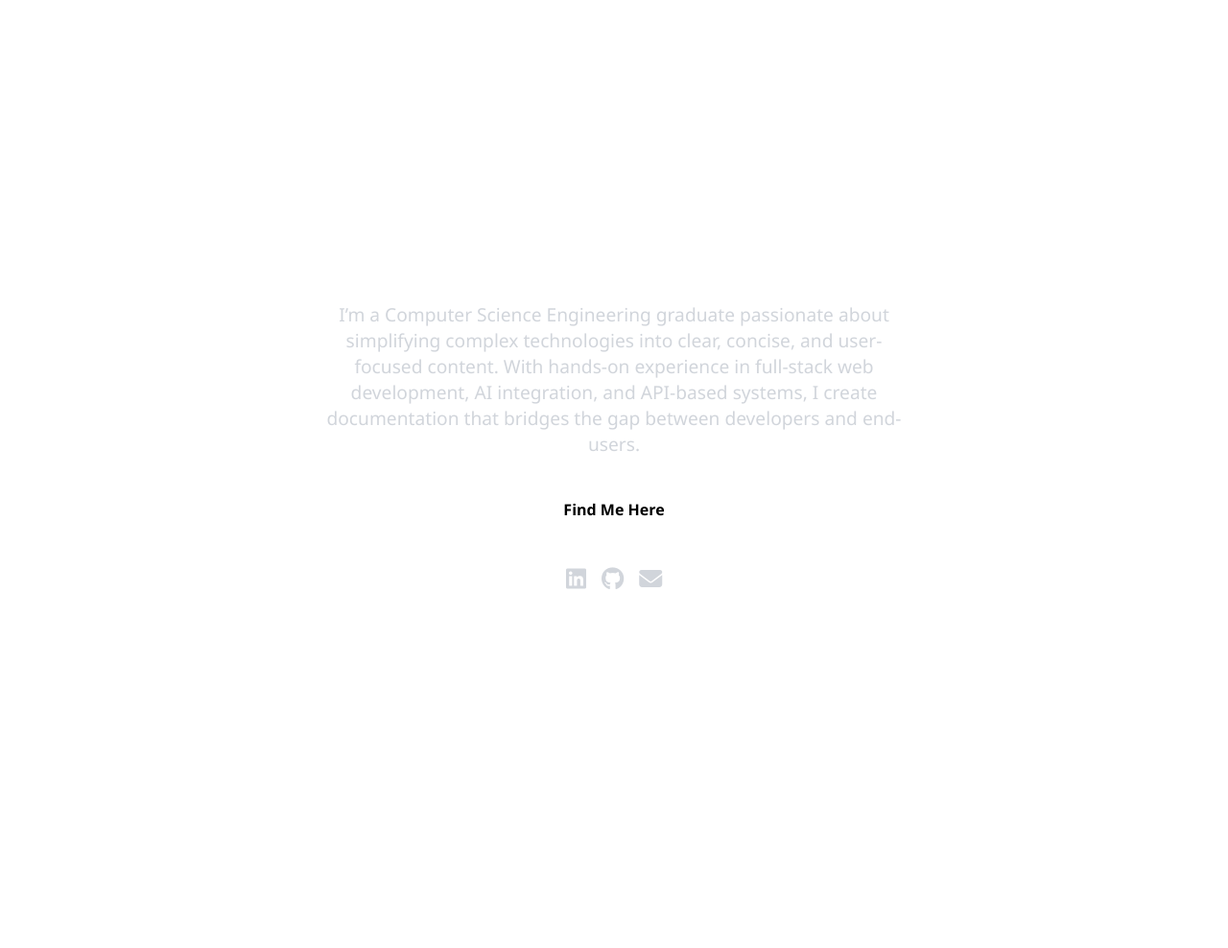
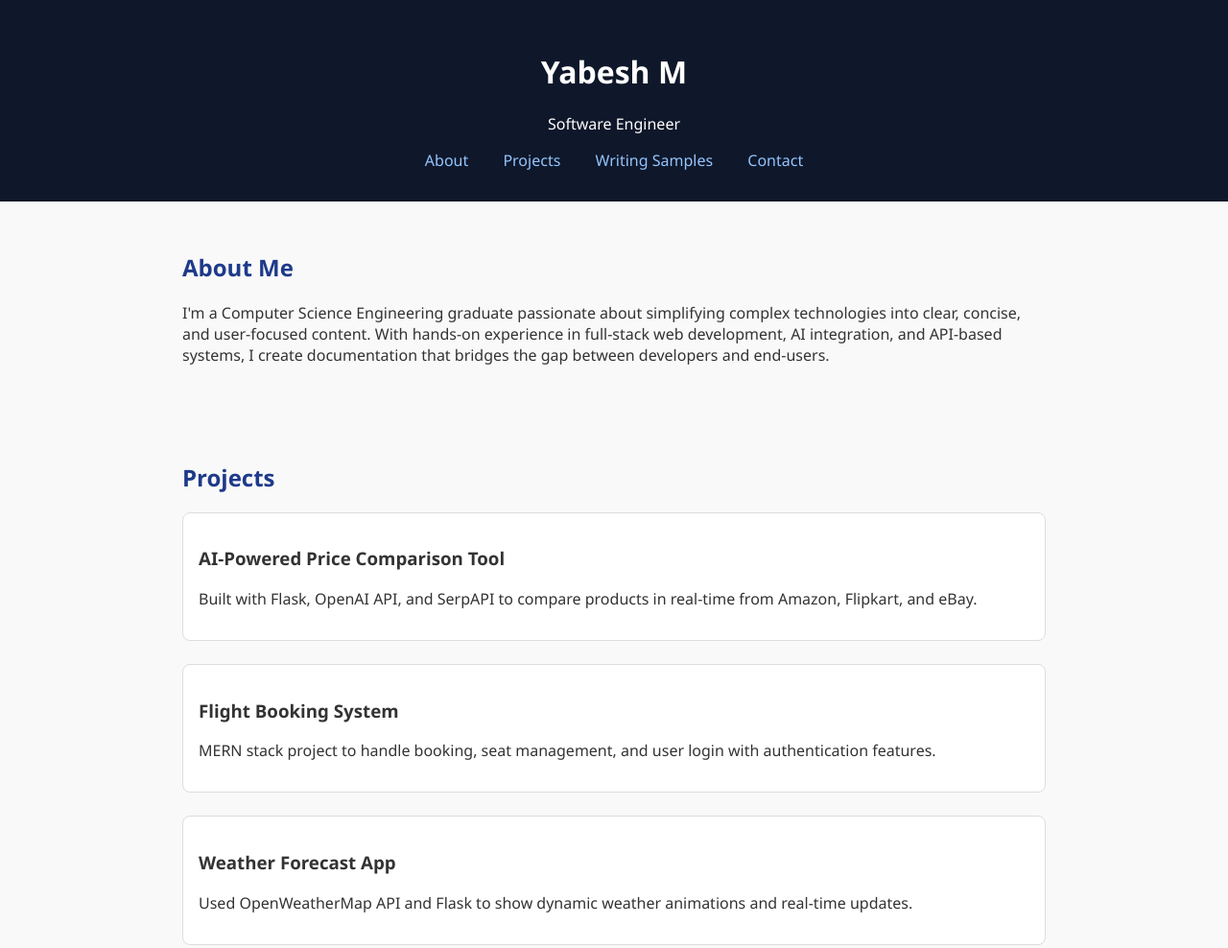
Before and after one commit to YABESH26/YABESH26.github.io, a plain HTML site: page index.html in a window 1280 px wide. Shown: the top 988 px of the page at 96% size. Before the commit the page ends 800 px from the top, so only its background shows below. Drawn offline with Linux system fonts and the light colour scheme.

Commit message:
Update index.html

```diff
--- a/index.html
+++ b/index.html
@@ -1,83 +1,110 @@
 <!DOCTYPE html>
 <html lang="en">
 <head>
-  <meta charset="UTF-8">
-  <meta name="viewport" content="width=device-width, initial-scale=1.0">
+  <meta charset="UTF-8" />
+  <meta name="viewport" content="width=device-width, initial-scale=1.0" />
   <title>Yabesh M | Technical Writer</title>
   <style>
     body {
+      font-family: 'Segoe UI', sans-serif;
       margin: 0;
-      padding: 0;
-      background-image: "C:\Users\Yabesh\Pictures\multfilmy-38334.jpeg";
-      color: #fff;
-      font-family: 'Segoe UI', sans-serif;
-      display: flex;
-      flex-direction: column;
-      align-items: center;
-      justify-content: center;
-      height: 100vh;
+      background: #f9f9f9;
+      color: #333;
+    }
+    header {
+      background: #0f172a;
+      color: white;
+      padding: 2rem;
       text-align: center;
     }
-
-    h1 {
-      font-size: 3rem;
-      margin-bottom: 1rem;
-    }
-
-    p {
-      font-size: 1.2rem;
-      max-width: 600px;
-      margin-bottom: 2rem;
-      color: #d1d5db;
-    }
-
-    .button {
-      padding: 0.75rem 1.5rem;
-      background-color: #fff;
-      color: #000;
-      border: none;
-      border-radius: 5px;
-      font-weight: bold;
-      cursor: pointer;
+    nav a {
+      margin: 0 1rem;
+      color: #93c5fd;
       text-decoration: none;
     }
-
-    .social-icons {
-      margin-top: 2rem;
-      display: flex;
-      gap: 1rem;
-      justify-content: center;
+    section {
+      padding: 2rem;
+      max-width: 900px;
+      margin: auto;
     }
-
-    .social-icons a {
-      color: #d1d5db;
-      font-size: 1.5rem;
-      text-decoration: none;
-      transition: color 0.3s ease;
+    h2 {
+      color: #1e3a8a;
     }
-
-    .social-icons a:hover {
-      color: #60a5fa;
+    .project, .sample {
+      margin-bottom: 1.5rem;
+      padding: 1rem;
+      border: 1px solid #ddd;
+      background: white;
+      border-radius: 8px;
+    }
+    footer {
+      text-align: center;
+      padding: 1rem;
+      background: #e5e7eb;
+      font-size: 0.9rem;
     }
   </style>
-  <script src="https://kit.fontawesome.com/a076d05399.js" crossorigin="anonymous"></script>
 </head>
 <body>
+  <header>
+    <h1>Yabesh M</h1>
+    <p>Software Engineer</p>
+    <nav>
+      <a href="#about">About</a>
+      <a href="#projects">Projects</a>
+      <a href="#samples">Writing Samples</a>
+      <a href="#contact">Contact</a>
+    </nav>
+  </header>
 
-  <h1>YABESH M</h1>
-  <p>
-    I’m a Computer Science Engineering graduate passionate about simplifying complex technologies into clear,
-    concise, and user-focused content. With hands-on experience in full-stack web development, AI integration,
-    and API-based systems, I create documentation that bridges the gap between developers and end-users.
-  </p>
+  <section id="about">
+    <h2>About Me</h2>
+    <p>
+      I'm a Computer Science Engineering graduate passionate about simplifying complex technologies into clear, concise, and user-focused content. With hands-on experience in full-stack web development, AI integration, and API-based systems, I create documentation that bridges the gap between developers and end-users.
+    </p>
+  </section>
 
-  <a class="button" href="#contact">Find Me Here</a>
+  <section id="projects">
+    <h2>Projects</h2>
+    <div class="project">
+      <h3>AI-Powered Price Comparison Tool</h3>
+      <p>Built with Flask, OpenAI API, and SerpAPI to compare products in real-time from Amazon, Flipkart, and eBay.</p>
+    </div>
+    <div class="project">
+      <h3>Flight Booking System</h3>
+      <p>MERN stack project to handle booking, seat management, and user login with authentication features.</p>
+    </div>
+    <div class="project">
+      <h3>Weather Forecast App</h3>
+      <p>Used OpenWeatherMap API and Flask to show dynamic weather animations and real-time updates.</p>
+    </div>
+  </section>
 
-  <div class="social-icons">
-    <a href="https://www.linkedin.com/in/yabesh-cse-8b20a1280" target="_blank"><i class="fab fa-linkedin"></i></a>
-    <a href="https://github.com/YABESH26" target="_blank"><i class="fab fa-github"></i></a>
-    <a href="mailto:yabeszh@gmail.com"><i class="fas fa-envelope"></i></a>
-  </div>
+  <section id="samples">
+    <h2>Writing Samples</h2>
+    <div class="sample">
+      <h4>User Guide: AI Price Comparison Tool</h4>
+      <p><a href="#">[PDF Link Coming Soon]</a></p>
+    </div>
+    <div class="sample">
+      <h4>API Documentation: Product Search API</h4>
+      <p><a href="#">[Markdown Example Coming Soon]</a></p>
+    </div>
+    <div class="sample">
+      <h4>Tutorial: Build a Weather App with Flask</h4>
+      <p><a href="#">[Article Coming Soon]</a></p>
+    </div>
+  </section>
 
+  <section id="contact">
+    <h2>Contact</h2>
+    <p>Email: <a href="mailto:yabeszh@gmail.com">yabeszh@gmail.com</a></p>
+    <p>GitHub: <a href="https://github.com/YABESH26" target="_blank">github.com/YABESH26</a></p>
+    <p>LinkedIn: <a href="https://www.linkedin.com/in/yabesh-cse-8b20a1280" target="_blank">linkedin.com/in/yabesh-cse</a></p>
+  </section>
+
+  <footer>
+    &copy; 2025 Yabesh M. All rights reserved.
+  </footer>
 </body>
 </html>
```
